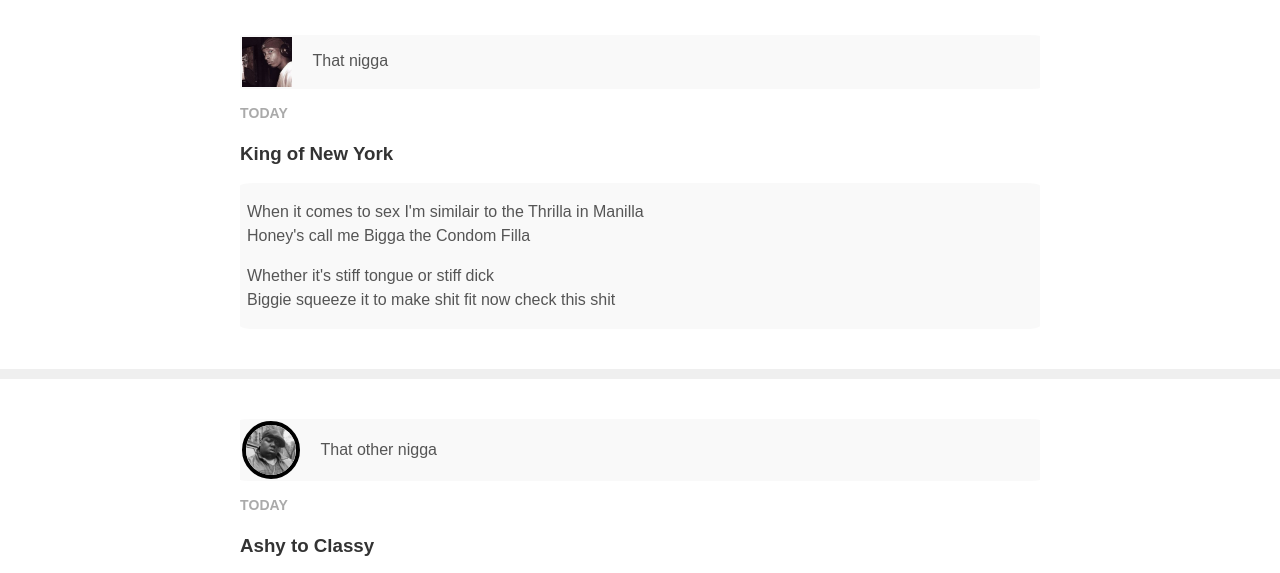
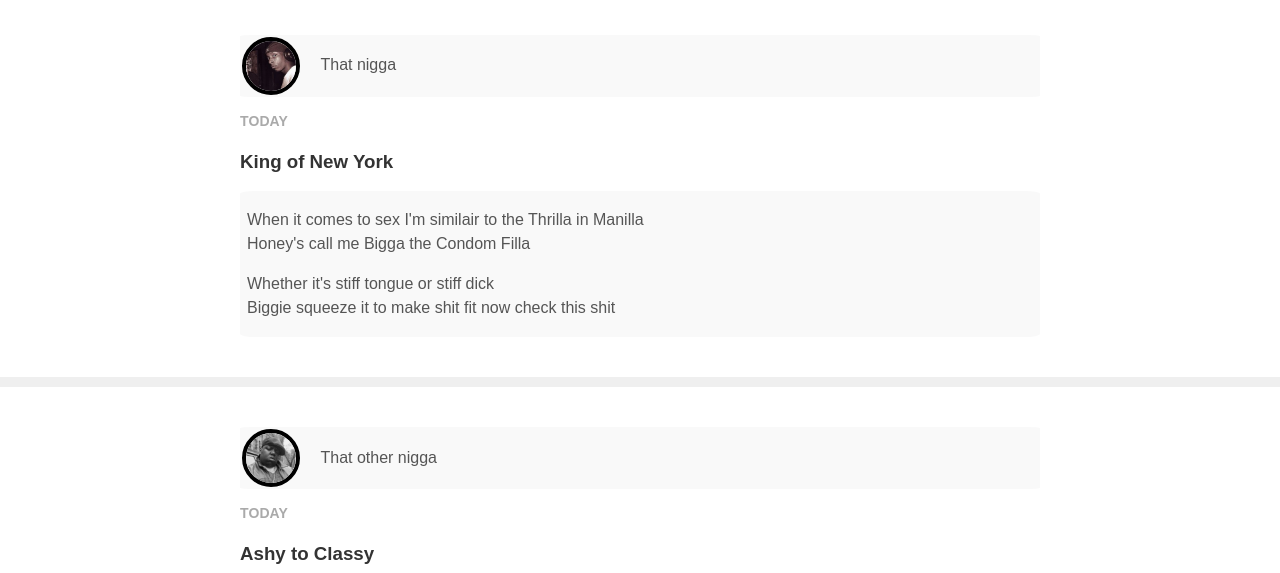
Before and after one commit to marioguz91/marioguz91.github.io, a plain HTML site: page index.html in a window 1280 px wide. Shown: the part 155-728 px from the top of the page. Drawn offline with Linux system fonts and the light colour scheme.

Commit message:
Add files via upload

```diff
--- a/styles.css
+++ b/styles.css
@@ -107,7 +107,7 @@ a:hover{
     letter-spacing: .1px;
     text-transform: uppercase;
 }
-#smalls {
+img {
     border: black 4px solid;
     border-radius: 50%;
 }
```
